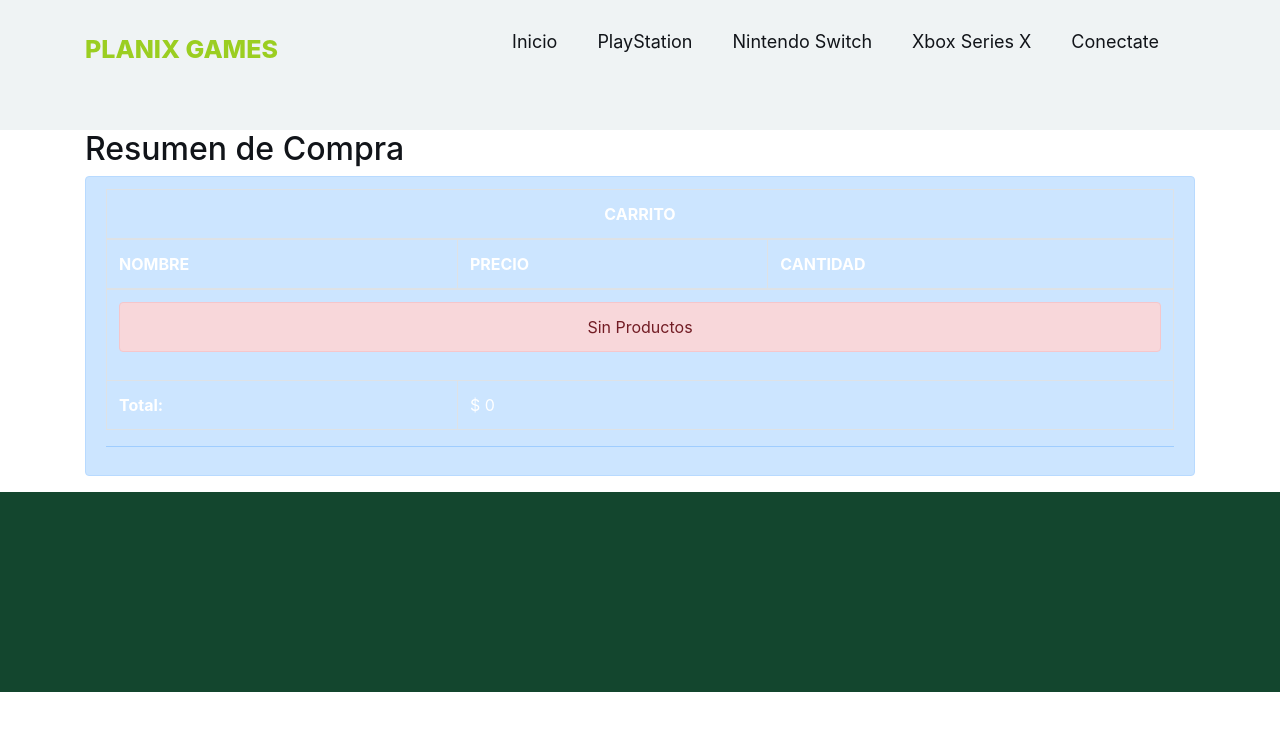
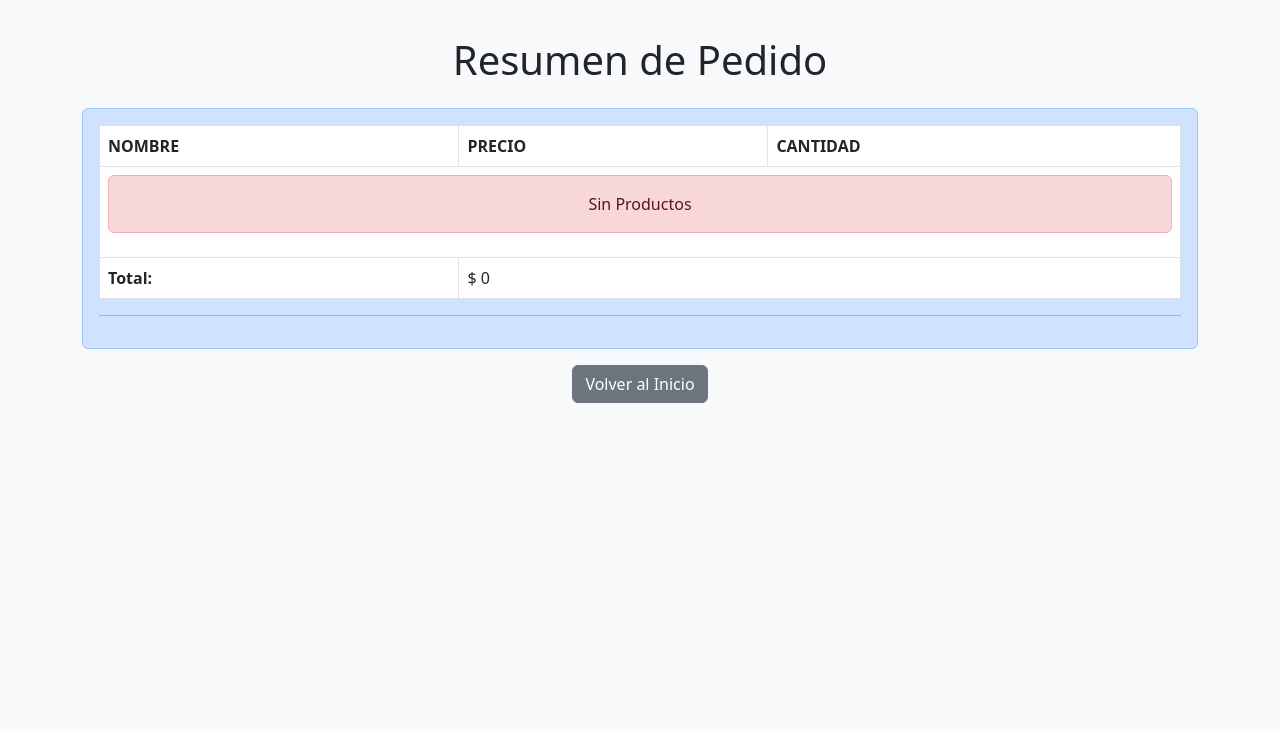
Before and after one commit to MatiAraneda/sitio, a Django app: page /orden_compra/ in a window 1280 px wide. Shown: the top 731 px of the page. Run offline with Django 5.2, Linux system fonts and the light colour scheme; some libraries are stand-ins or nearby versions.

Commit message:
Se muestra el resumen del pedido

```diff
--- a/aplicacion/Carrito.py
+++ b/aplicacion/Carrito.py
@@ -11,13 +11,13 @@ class Carrito:
         else:
             self.carrito = carrito
 
-    def agregar(self,producto):
+    def agregar(self, producto):
         id = str(producto.id)
         if id not in self.carrito.keys():
-            self.carrito[id]={
-                "producto_id":producto.id,
-                "nombre":producto.nombre,
-                "acumulado":producto.precio,
+            self.carrito[id] = {
+                "producto_id": producto.id,
+                "nombre": producto.nombre,
+                "acumulado": producto.precio,
                 "cantidad": 1,
             }
         else:
@@ -35,14 +35,32 @@ class Carrito:
             del self.carrito[id]
             self.guardar_carrito()
 
-    def restar(self,producto):
+    def restar(self, producto):
         id = str(producto.id)
         if id in self.carrito.keys():
             self.carrito[id]["cantidad"] -= 1
             self.carrito[id]["acumulado"] -= producto.precio
-            if self.carrito[id]["cantidad"] <= 0: self.eliminar(producto)
+            if self.carrito[id]["cantidad"] <= 0:
+                self.eliminar(producto)
             self.guardar_carrito()
 
     def limpiar(self):
         self.session["carrito"] = {}
         self.session.modified = True
+
+    def get_items(self):
+        productos_en_carrito = []
+        for item in self.carrito.values():
+            producto = {
+                'nombre': item['nombre'],
+                'acumulado': item['acumulado'],
+                'cantidad': item['cantidad'],
+            }
+            productos_en_carrito.append(producto)
+        return productos_en_carrito
+
+    def get_total_carrito(self):
+        total = 0
+        for item in self.carrito.values():
+            total += item['acumulado']
+        return total
--- a/aplicacion/templates/aplicacion/resumen_pedido.html
+++ b/aplicacion/templates/aplicacion/resumen_pedido.html
@@ -1,42 +1,27 @@
-<!-- En orden_compra.html -->
-{% load static %}
 <!DOCTYPE html>
 <html lang="en">
 <head>
     <meta charset="UTF-8">
     <meta name="viewport" content="width=device-width, initial-scale=1.0">
-    <title>Resumen de Compra</title>
-    <link rel="stylesheet" href="{% static 'css/style.css' %}">
-    <link href="https://stackpath.bootstrapcdn.com/bootstrap/4.5.2/css/bootstrap.min.css" rel="stylesheet">
+    <title>Resumen de Pedido</title>
+    <!-- Bootstrap CSS -->
+    <link href="https://cdn.jsdelivr.net/npm/bootstrap@5.3.0/dist/css/bootstrap.min.css" rel="stylesheet">
+    <!-- Estilos personalizados -->
+    <style>
+        body {
+            background-color: #f8f9fa;
+            padding-top: 20px;
+        }
+    </style>
 </head>
 <body>
-    <header class="header">
-        <div class="menu container">
-            <a href={% url "index" %} class="logo">Planix Games</a>
-            <input type="checkbox" id="menu" />
-            <label for="menu">
-                <img src={% static "img/index/menu.png" %} class="menu-icono" alt="menu">
-            </label>
-            <nav class="navbar">
-                <ul>
-                    <li><a href={% url "index" %}>Inicio</a></li>
-                    <li><a href={% url "PlayStation" %}>PlayStation</a></li>
-                    <li><a href={% url "nintendo" %}>Nintendo Switch</a></li>
-                    <li><a href={% url "Xbox" %}>Xbox Series X</a></li>
-                    <li><a href={% url "login" %}>Conectate</a></li>
-                </ul>
-            </nav>
-        </div>
-    </header>
+    <div class="container">
+        <h1 class="text-center mt-3 mb-4">Resumen de Pedido</h1>
 
-    <main class="container">
-        <h2>Resumen de Compra</h2>
+        <!-- Carrito -->
         <div class="alert alert-primary" role="alert">
             <table class="table table-bordered">
                 <thead>
-                    <tr>
-                        <th scope="row" colspan="3" class="text-center">CARRITO</th>
-                    </tr>
                     <tr>
                         <th scope="col">NOMBRE</th>
                         <th scope="col">PRECIO</th>
@@ -44,12 +29,12 @@
                     </tr>
                 </thead>
                 <tbody>
-                    {% if items %}
-                        {% for item in items %}
+                    {% if request.session.carrito.items %}
+                        {% for key, value in request.session.carrito.items %}
                             <tr>
-                                <td>{{ item.nombre }}</td>
-                                <td>{{ item.acumulado }}</td>
-                                <td>{{ item.cantidad }}</td>
+                                <td>{{ value.nombre }}</td>
+                                <td>{{ value.acumulado }}</td>
+                                <td>{{ value.cantidad }}</td>
                             </tr>
                         {% endfor %}
                     {% else %}
@@ -59,22 +44,25 @@
                             </td>
                         </tr>
                     {% endif %}
-                        <tr>
-                            <th scope="row">Total:</th>
-                            <td colspan="3">$ {{ total_carrito }}</td>
-                        </tr>
+                    <tr>
+                        <th scope="row">Total:</th>
+                        <td colspan="2">$ {{ total_carrito }}</td>
+                    </tr>
                 </tbody>
             </table>
             <hr>
         </div>
-    </main>
 
-    <footer class="footer">
-        <div class="footer-content container">
-            <!-- Footer Content Here -->
+        <!-- Botones -->
+        <div class="row justify-content-center">
+            <div class="col-md-6 text-center">
+                <a href="{% url 'nintendo' %}" class="btn btn-secondary mr-3">Volver al Inicio</a>
+            </div>
         </div>
-    </footer>
+    </div>
 
-    <script src="{% static 'js/script.js' %}"></script>
+    <!-- Bootstrap Bundle with Popper -->
+    <script src="https://cdn.jsdelivr.net/npm/@popperjs/core@2.11.6/dist/umd/popper.min.js"></script>
+    <script src="https://cdn.jsdelivr.net/npm/bootstrap@5.3.0/dist/js/bootstrap.min.js"></script>
 </body>
 </html>
--- a/aplicacion/views.py
+++ b/aplicacion/views.py
@@ -1,4 +1,4 @@
-from django.shortcuts import render
+from django.shortcuts import render, redirect
 from datetime import date
 from .models import Producto
 from django.shortcuts import get_object_or_404, redirect
@@ -195,11 +195,13 @@ def limpiar_carrito(request):
     return redirect("nintendo")
 
 def orden_compra(request):
-    carrito = request.session.get('carrito', {})
-    items = carrito.get('items', [])
-    total_carrito = sum(item['acumulado'] for item in items)
+    carrito = Carrito(request)
+    items = carrito.get_items()
+    total_carrito = carrito.get_total_carrito()
+
     context = {
-        'items': items,
-        'total_carrito': total_carrito
+        'items': items,  # Pasar la lista de productos al contexto
+        'total_carrito': total_carrito,
     }
+
     return render(request, 'aplicacion/resumen_pedido.html', context)
```
Also changed, not shown: aplicacion/templates/aplicacion/orden_compra.html (added, +46 -0 lines).
